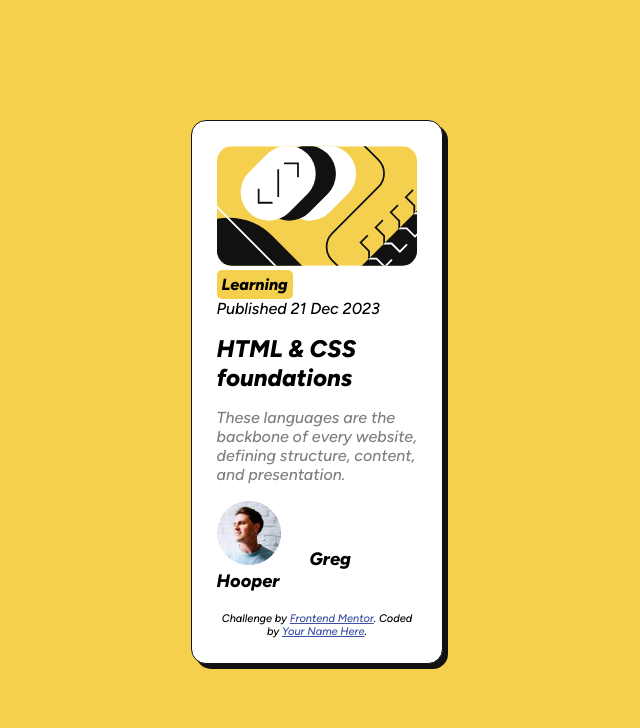
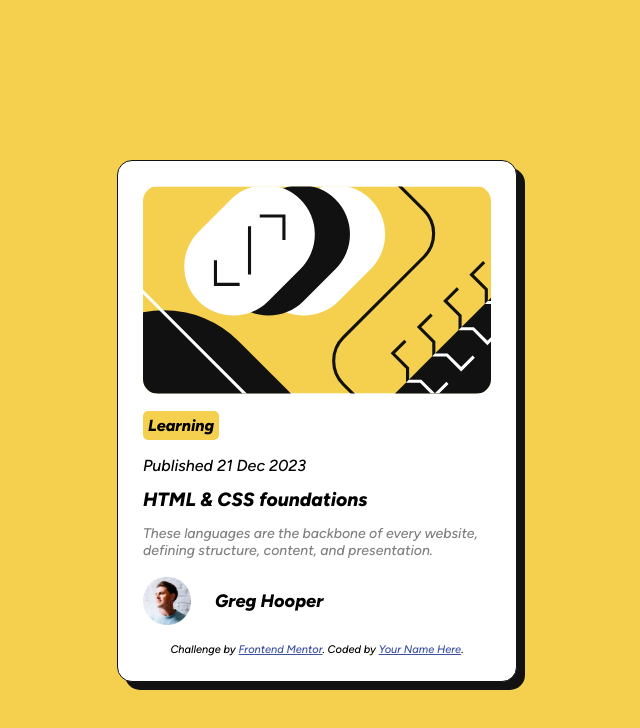
Before and after one commit to atomicblast15/Blog-preview-card-challenge, a plain HTML site: page index.html in a window 1280 px wide. Shown: the whole page, without its empty margins (323-963 px from the left). Drawn offline with Linux system fonts and the light colour scheme.

Commit message:
fixed some css units and sized, made it all centered , added a flexbox for the profile pic and name section

```diff
--- a/style.css
+++ b/style.css
@@ -20,6 +20,7 @@ body {
   background-color: hsl(47, 88%, 63%);
   font-family: "figtree";
   font-weight: 500;
+  margin: 0;
 }
 
 .card {
@@ -27,15 +28,18 @@ body {
   background-color: hsl(0, 0%, 100%);
   border-radius: 15px;
   border: 0.5px solid hsl(0, 0%, 7%);
+  max-width: 400px;
+  margin: 20vh auto;
   padding: 25px;
-  margin-left: 40%;
-  margin-right: 40%;
-  margin-top: 15vh;
-  margin-bottom: 15vh;
-  box-shadow: 5px 5px hsl(0, 0%, 7%);
+  /* margin-left: 5vw;
+  margin-right: 5vw;
+  margin-top: 10vh;
+  margin-bottom: 10vh; */
+  box-shadow: 8px 8px hsl(0, 0%, 7%);
   .img img {
     border-radius: 15px;
     width: 100%;
+    margin-bottom: 0.8rem;
   }
   .tag {
     display: inline-block;
@@ -43,25 +47,39 @@ body {
     border-radius: 5px;
     background-color: hsl(47, 88%, 63%);
     padding: 5px;
+    margin-bottom: 1rem;
   }
   .main h1 {
     font-weight: 800;
-    font-size: x-large;
+    font-size: larger;
   }
   .main p {
     color: hsl(0, 0%, 50%);
+    font-size: 14px;
+    margin-bottom: 1rem;
   }
 }
 
 .creator {
-  margin-bottom: 20px;
+  display: flex;
+  align-items: center;
+  justify-content: left;
+  margin-bottom: 1rem;
+
   .creator-img {
-    display: inline;
+    width: 3rem;
+    align-self: left;
   }
   h2 {
-    display: inline;
+    display: inline-flex;
     font-size: large;
     font-weight: 800;
-    margin-left: 25px;
+    margin-left: 1.5rem;
   }
 }
+
+@media (min-width: 1440px) {
+  .card {
+    margin: 20vh auto;
+  }
+}
```
